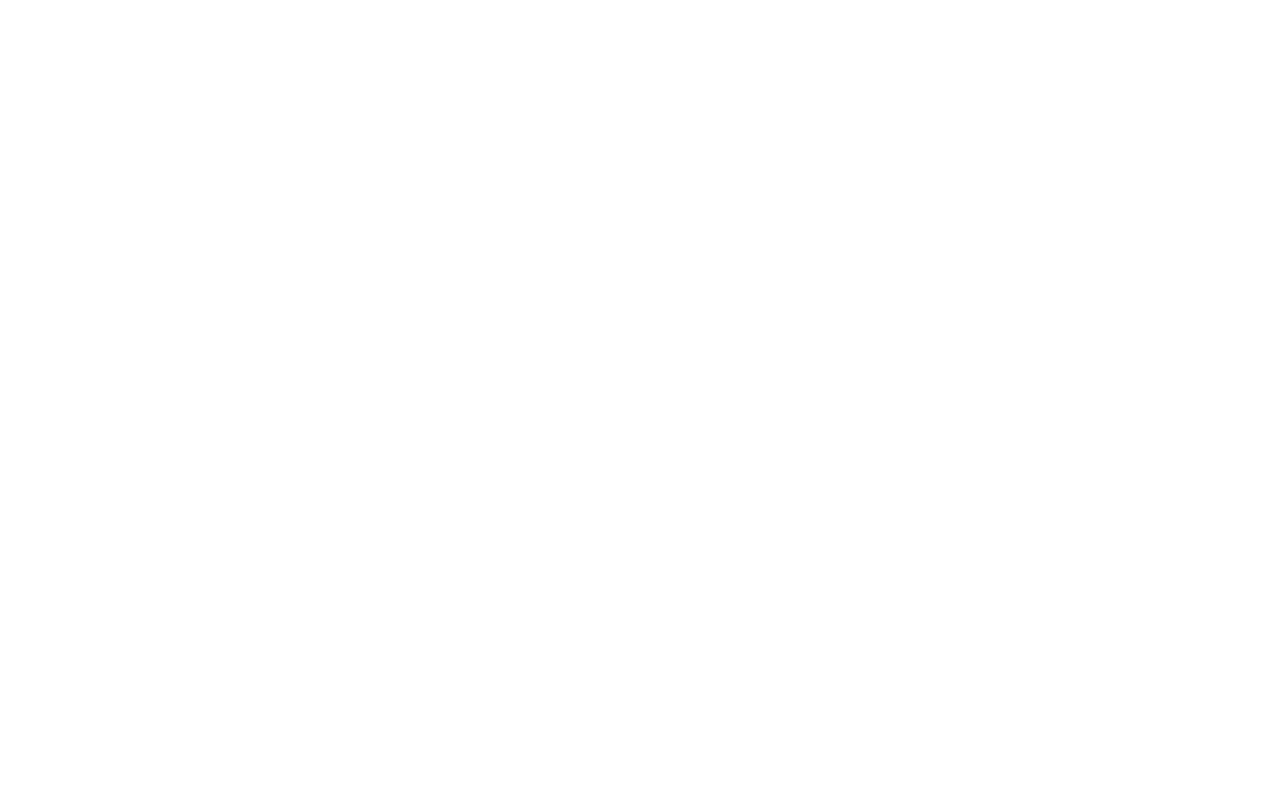
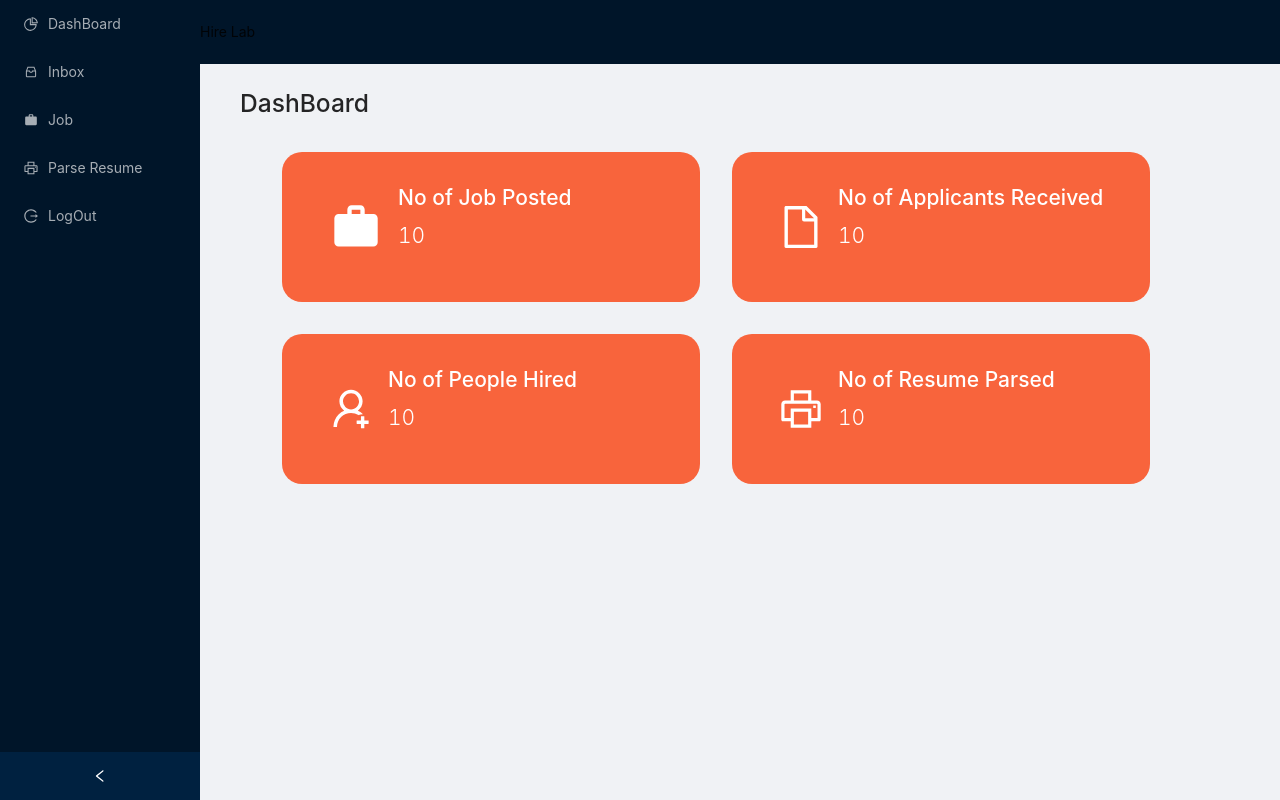
Before and after one commit to anjanasubhash23/Strogres, a React (Create React App) app: page /dashboard in a window 1280 px wide. Before the commit this address had no page. Built offline with nearby package versions, Linux system fonts and the light colour scheme.

Commit message:
dashBoard

```diff
--- a/package.json
+++ b/package.json
@@ -3,10 +3,16 @@
   "version": "0.1.0",
   "private": true,
   "dependencies": {
+    "@ant-design/icons": "^4.7.0",
+    "@babel/runtime": "^7.17.2",
+    "@emotion/react": "^11.8.1",
+    "@emotion/styled": "^11.8.1",
+    "@mui/icons-material": "^5.4.2",
     "@testing-library/jest-dom": "^5.16.1",
     "@testing-library/react": "^12.1.2",
     "@testing-library/user-event": "^13.5.0",
     "antd": "^4.18.6",
+    "emotion": "^11.0.0",
     "express": "^4.17.2",
     "firebase": "^9.6.6",
     "nodemon": "^2.0.15",
--- a/src/App.js
+++ b/src/App.js
@@ -4,6 +4,7 @@
 import AuthPage from './pages/AuthPage';
 import RegisterPage from './pages/RegisterPage';
 import 'react-toastify/dist/ReactToastify.css';
+import DashBoard from './pages/DashBoard';
 
 function App() {
   return (
@@ -11,6 +12,7 @@
       <Routes>
         <Route path='/' element={<AuthPage />} />
         <Route path='/register/:type' element={<RegisterPage />} />
+        <Route path = '/dashboard' element = {<DashBoard/>} />
 
       </Routes>
     </BrowserRouter>
--- /dev/null
+++ b/src/components/SideDrawer.js
@@ -0,0 +1,50 @@
+import React, { useState } from "react";
+import { Layout, Menu, Breadcrumb } from "antd";
+import "antd/dist/antd.css";
+import {
+  PieChartOutlined,
+  InboxOutlined,
+  LogoutOutlined,
+  PrinterOutlined,
+} from "@ant-design/icons";
+import WorkIcon from "@mui/icons-material/Work";
+import { useNavigate } from 'react-router'
+
+const { Header, Content, Footer, Sider } = Layout;
+const { SubMenu } = Menu;
+
+export default function SideDrawer(props) {
+  const [collapsed, setCollapsed] = useState(false);
+  const navigate = useNavigate()
+
+  const onCollapse = (collapsed) => {
+    setCollapsed(collapsed);
+  };
+  return (
+    <Layout style={{ minHeight: "100vh" }}>
+      <Sider collapsible collapsed={collapsed} onCollapse={onCollapse}>
+        <div className="logo" />
+        <Menu theme="dark" defaultSelectedKeys={["1"]} mode="inline">
+          <Menu.Item onClick={() => navigate('/dashboard')} icon={<PieChartOutlined />}>DashBoard</Menu.Item>
+          <Menu.Item icon={<InboxOutlined />}>Inbox</Menu.Item>
+          <Menu.Item icon={<WorkIcon />}>Job </Menu.Item>
+          <Menu.Item icon={<PrinterOutlined />}>Parse Resume</Menu.Item>
+          <Menu.Item icon={<LogoutOutlined />}>LogOut</Menu.Item>
+        </Menu>
+      </Sider>
+      <Layout className="site-layout">
+        <Header className="site-layout-background" style={{ padding: 0 }}>
+          Hire Lab
+        </Header>
+        <Content style={{ margin: "0 16px" }}>
+          <div
+            className="site-layout-background"
+            style={{ padding: 24, minHeight: 360 }}
+          >
+            {props.body}
+          </div>
+        </Content>
+      </Layout>
+    </Layout>
+  );
+}
--- /dev/null
+++ b/src/pages/DashBoard.css
@@ -0,0 +1,69 @@
+:root {
+  --clr-primary-300:#F3EED9;
+  --clr-primary-400:#f8643c;
+  --clr-primary-500:#ff3700;
+}
+
+::before
+::after{
+    box-sizing: border-box;
+}
+.DashBoard{
+    font-weight: 300;
+    line-height: 1.3;
+    font-size: 1.313rem;
+
+}
+
+.header
+.section{
+    padding: 3rem;
+}
+
+.container{
+    display: flex;
+    flex-direction: row;
+    width: min(90%);
+    margin-inline: auto;
+    margin-block: 2rem;
+    margin-right: 90px;
+}
+
+.container > * {
+    flex-basis: 100%;
+  }
+
+.subContainer{
+    display: flex;
+    flex-direction: row;
+    align-items: center;
+    padding-block: 2rem;
+    padding-inline: 2rem;
+    background-color:var(--clr-primary-400) ;
+    margin: auto;
+    border-radius: 20px;
+    margin-left: 2rem;
+}
+.subContainer > * {
+    color: white
+}
+
+.subContainer > p {
+    margin-inline: auto;
+    padding: 1rem;
+}
+
+.container-description > h1{
+    color: white
+
+}
+
+.container :hover{
+    background-color: var(--clr-primary-500) ;
+    opacity: 0.6;
+    transition: 0.3s;
+}
+.subContainer :hover{
+        pointer-events: none;
+
+}
--- a/src/pages/DashBoard.js
+++ b/src/pages/DashBoard.js
@@ -1,9 +1,72 @@
-import React from 'react'
+import React from "react";
+import SideDrawer from "../components/SideDrawer";
+import "./DashBoard.css";
+import {
+  PieChartOutlined,
+  InboxOutlined,
+  LogoutOutlined,
+  PrinterOutlined,
+  UserAddOutlined,
+  FileOutlined
+} from "@ant-design/icons";
+import WorkIcon from "@mui/icons-material/Work";
 
 function DashBoard() {
-    return (
-        <div>DashBoard</div>
-    )
+  return (
+    <SideDrawer
+      body={
+        <div className="DashBoard">
+          <header>
+            <h1>DashBoard</h1>
+          </header>
+          <section>
+            <div className="container">
+              <div className="subContainer">
+                <WorkIcon style={{ fontSize: "400%", padding: "1rem" }} />
+
+                <div className="container-description">
+                  <h1>No of Job Posted</h1>
+                  <p>10</p>
+                </div>
+              </div>
+
+              <div className="subContainer">
+                <FileOutlined style={{ fontSize: "200%", padding: "1rem" }} />
+
+                <div className="container-description">
+                  <h1>No of Applicants Received</h1>
+                  <p>10</p>
+                </div>
+              </div>
+            </div>
+            <div className="container">
+              <div className="subContainer">
+                <UserAddOutlined
+                  style={{ fontSize: "200%", padding: "1rem" }}
+                />
+
+                <div className="container-description">
+                  <h1>No of People Hired</h1>
+                  <p>10</p>
+                </div>
+              </div>
+
+              <div className="subContainer">
+                <PrinterOutlined
+                  style={{ fontSize: "200%", padding: "1rem" }}
+                />
+
+                <div className="container-description">
+                  <h1>No of Resume Parsed</h1>
+                  <p>10</p>
+                </div>
+              </div>
+            </div>
+          </section>
+        </div>
+      }
+    />
+  );
 }
 
-export default DashBoard
+export default DashBoard;
```
Also changed, not shown: 1 other file (tests, documents, lock files or other folders).
